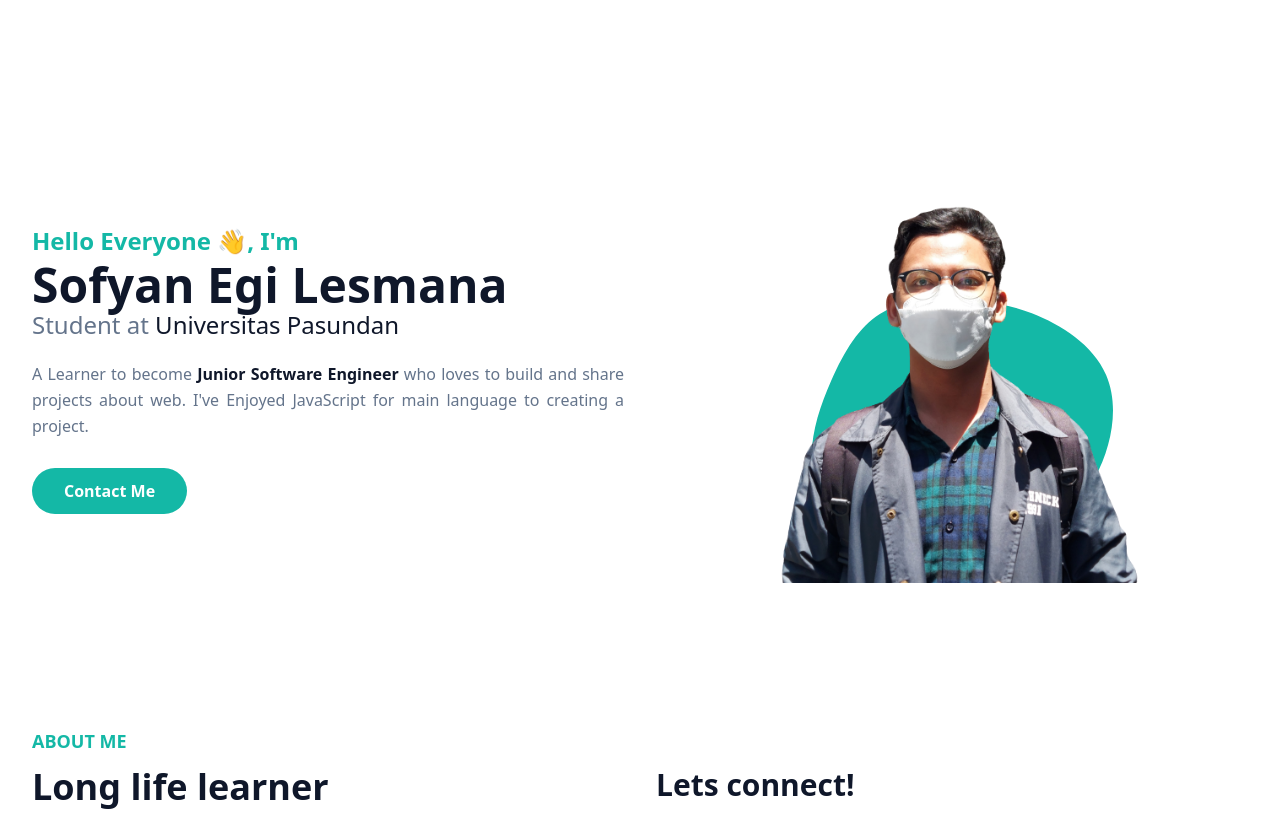
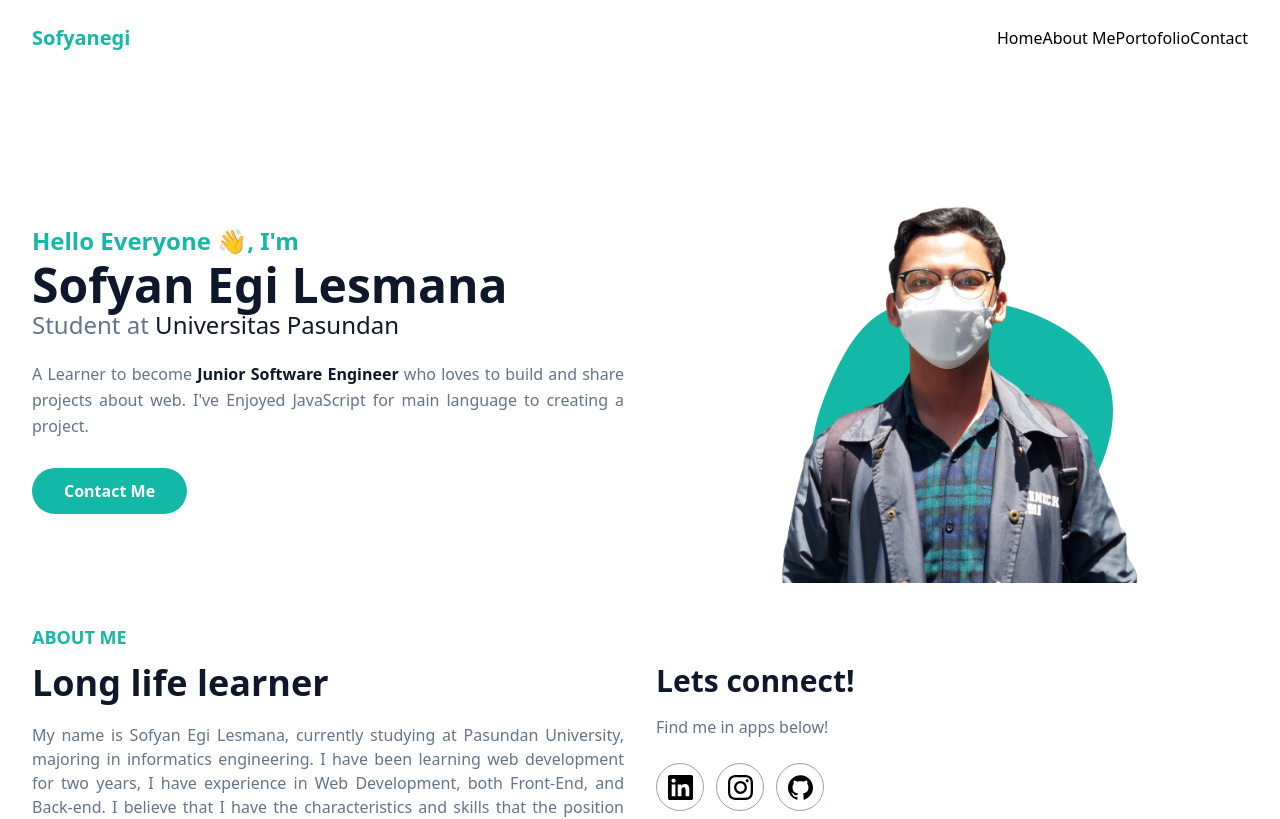
Before and after one commit to sofyanegil/sofyanegil.github.io, a React (Create React App) app: page / in a window 1280 px wide. Shown: the top 819 px of the page. Built offline with nearby package versions, Linux system fonts and the light colour scheme.

Commit message:
Create Navbar

```diff
--- a/public/index.html
+++ b/public/index.html
@@ -7,6 +7,9 @@
     <meta name="theme-color" content="#000000" />
     <meta name="description" content="Web site created using create-react-app" />
     <link rel="apple-touch-icon" href="%PUBLIC_URL%/logo192.png" />
+    <link rel="preconnect" href="https://fonts.googleapis.com" />
+    <link rel="preconnect" href="https://fonts.gstatic.com" crossorigin />
+    <link href="https://fonts.googleapis.com/css2?family=Inter:wght@400;700&display=swap" rel="stylesheet" />
 
     <link rel="manifest" href="%PUBLIC_URL%/manifest.json" />
     <title>Sofyan Egi Lesmana</title>
--- a/src/App.jsx
+++ b/src/App.jsx
@@ -1,11 +1,13 @@
 /* eslint-disable react/react-in-jsx-scope */
 
 import About from './components/About';
+import Header from './components/Header';
 import Hero from './components/Hero';
 
 function App() {
   return (
     <div className="App">
+      <Header />
       <Hero />
       <About />
     </div>
--- a/src/components/About.jsx
+++ b/src/components/About.jsx
@@ -3,7 +3,7 @@ import React from 'react';
 
 export default function About() {
   return (
-    <section id="about" className="pt-36 pb-3">
+    <section id="about" className="pt-10 pb-3">
       <div className="container">
         <div className="flex flex-wrap">
           <div className="w-full px-4 mb-10 lg:w-1/2">
--- /dev/null
+++ b/src/components/Header.jsx
@@ -0,0 +1,71 @@
+import React from 'react';
+
+export default function Header() {
+  window.onscroll = () => {
+    const header = document.querySelector('header');
+    const fixedNav = header.offsetTop;
+    if (window.pageYOffset > fixedNav) header.classList.add('navbar-fixed');
+    else header.classList.remove('navbar-fixed');
+  };
+
+  const buttonClick = () => {
+    const hamburger = document.getElementById('hamburger');
+    hamburger.classList.toggle('hamburger-active');
+
+    const nav = document.getElementById('nav-menu');
+    nav.classList.toggle('hidden');
+  };
+
+  return (
+    <header className="bg-white absolute top-0 left-0 w-full flex items-center z-10">
+      <div className="container mx-auto px-4">
+        <div className="flex items-center justify-between relative">
+          <div className="px-4">
+            <a href="#home" className="text-xl font-bold text-primary block py-6">
+              Sofyanegi
+            </a>
+          </div>
+          <div className="flex items-center px-4">
+            <button
+              id="hamburger"
+              type="button"
+              name="hamburger"
+              className="block absolute right-4 lg:hidden"
+              onClick={() => {
+                buttonClick();
+              }}
+            >
+              <span className="hamburger-line origin-top-left" />
+              <span className="hamburger-line" />
+              <span className="hamburger-line origin-bottom-left" />
+            </button>
+            <nav id="nav-menu" className="absolute py-5 bg-white shadow-lg rounded-lg max-w-[250px] w-full right-4 top-full hidden lg:block lg:static lg:bg-transparent lg:max-w-full lg:shadow-none lg:rounded-none">
+              <ul className="block transition duration-500 lg:flex">
+                <li className="group">
+                  <a href="#home" className="nav-link">
+                    Home
+                  </a>
+                </li>
+                <li className="group">
+                  <a href="#about" className="nav-link">
+                    About Me
+                  </a>
+                </li>
+                <li className="group">
+                  <a href="#portofolio" className="nav-link">
+                    Portofolio
+                  </a>
+                </li>
+                <li className="group">
+                  <a href="#contact" className="nav-link">
+                    Contact
+                  </a>
+                </li>
+              </ul>
+            </nav>
+          </div>
+        </div>
+      </div>
+    </header>
+  );
+}
```
